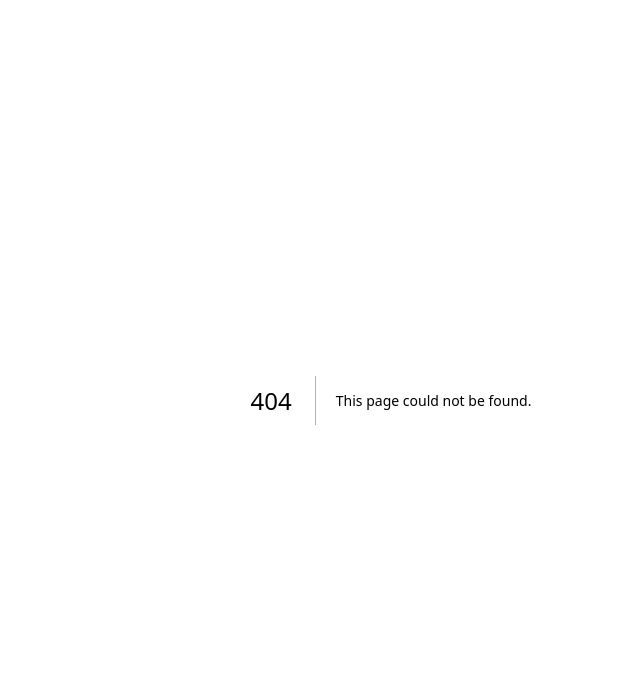
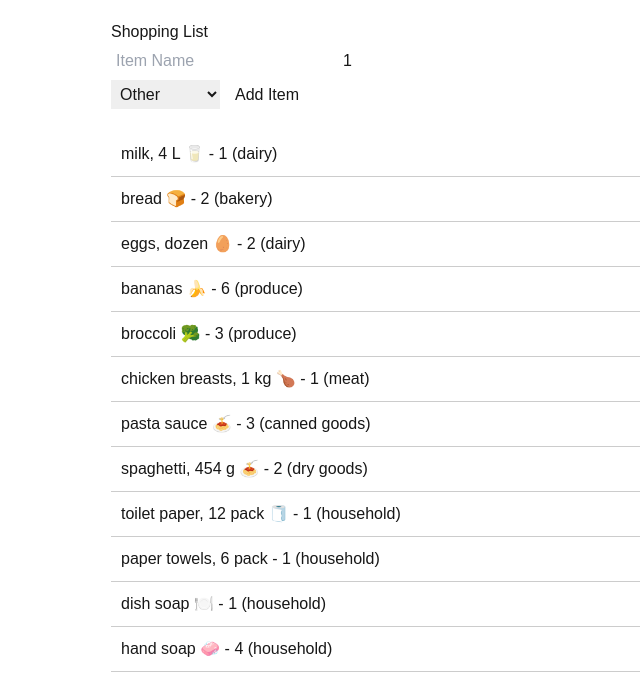
Before and after one commit to ruchi079/cprg-306, a Next.js app: page /week-7 in a window 1280 px wide. Before the commit this address had no page. Shown: the top 696 px of the page, without its empty margins (249-889 px from the left). Built offline with nearby package versions, Linux system fonts and the light colour scheme.

Commit message:
Added week-7 folder with shopping list app

```diff
--- a/app/page.js
+++ b/app/page.js
@@ -25,6 +25,16 @@ export default function Home() {
             Week 5
           </Link>
         </li>
+        <li>
+          <Link href="/week-6" className="text-blue-500 hover:underline">
+            Week 6
+          </Link>
+        </li>
+        <li>
+          <Link href="/week-7" className="text-blue-500 hover:underline">
+            Week 7
+          </Link>
+        </li>
       </ul>
     </main>
   );
--- /dev/null
+++ b/app/week-7/item-list.js
@@ -0,0 +1,11 @@
+export default function ItemList({ items }) {
+  return (
+    <ul style={{ listStyle: "none", padding: 0 }}>
+      {items.map((item) => (
+        <li key={item.id} style={{ borderBottom: "1px solid #ccc", padding: "10px" }}>
+          {item.name} - {item.quantity} ({item.category})
+        </li>
+      ))}
+    </ul>
+  );
+}
--- /dev/null
+++ b/app/week-7/item.js
@@ -0,0 +1,7 @@
+export default function Item({ name, quantity }) {
+    return (
+      <li className="capitalize">
+        {name} - {quantity}
+      </li>
+    );
+  }
--- /dev/null
+++ b/app/week-7/items.json
@@ -0,0 +1,14 @@
+[
+    { "id": "1h2GJKH12gkHG31h1H", "name": "milk, 4 L 🥛", "quantity": 1, "category": "dairy" },
+    { "id": "2KJH3k2j3H1k2J3K1H", "name": "bread 🍞", "quantity": 2, "category": "bakery" },
+    { "id": "3h2KJH3k2j3H1k2J3", "name": "eggs, dozen 🥚", "quantity": 2, "category": "dairy" },
+    { "id": "4k2J3K1H2GJKH12gk", "name": "bananas 🍌", "quantity": 6, "category": "produce" },
+    { "id": "5H1h1H2KJH3k2j3H", "name": "broccoli 🥦", "quantity": 3, "category": "produce" },
+    { "id": "6H1k2J3K1H2GJKH1", "name": "chicken breasts, 1 kg 🍗", "quantity": 1, "category": "meat" },
+    { "id": "7gkHG31h1H2KJH3k", "name": "pasta sauce 🍝", "quantity": 3, "category": "canned goods" },
+    { "id": "8j3H1k2J3K1H2GJK", "name": "spaghetti, 454 g 🍝", "quantity": 2, "category": "dry goods" },
+    { "id": "9H12gkHG31h1H2KJ", "name": "toilet paper, 12 pack 🧻", "quantity": 1, "category": "household" },
+    { "id": "10H3k2j3H1k2J3K1", "name": "paper towels, 6 pack", "quantity": 1, "category": "household" },
+    { "id": "11k2J3K1H2GJKH12", "name": "dish soap 🍽️", "quantity": 1, "category": "household" },
+    { "id": "12GJKH12gkHG31h1", "name": "hand soap 🧼", "quantity": 4, "category": "household" }
+]
--- /dev/null
+++ b/app/week-7/new-item.js
@@ -0,0 +1,41 @@
+import React, { useState } from "react";
+
+export default function NewItem({ onAddItem }) {
+  const [name, setName] = useState("");
+  const [quantity, setQuantity] = useState(1);
+  const [category, setCategory] = useState("Other");
+
+  const handleSubmit = (e) => {
+    e.preventDefault();
+    onAddItem({ id: Math.random().toString(), name, quantity, category });
+    setName(""); // Reset input fields after submission
+  };
+
+  return (
+    <form onSubmit={handleSubmit} style={{ marginBottom: "20px" }}>
+      <input
+        type="text"
+        placeholder="Item Name"
+        value={name}
+        onChange={(e) => setName(e.target.value)}
+        style={{ marginRight: "10px", padding: "5px" }}
+      />
+      <input
+        type="number"
+        value={quantity}
+        onChange={(e) => setQuantity(e.target.value)}
+        style={{ marginRight: "10px", padding: "5px" }}
+      />
+      <select
+        value={category}
+        onChange={(e) => setCategory(e.target.value)}
+        style={{ marginRight: "10px", padding: "5px" }}
+      >
+        <option value="Other">Other</option>
+        <option value="Groceries">Groceries</option>
+        <option value="Electronics">Electronics</option>
+      </select>
+      <button type="submit" style={{ padding: "5px" }}>Add Item</button>
+    </form>
+  );
+}
--- /dev/null
+++ b/app/week-7/page.js
@@ -0,0 +1,21 @@
+"use client";
+import React, { useState } from "react";
+import NewItem from "./new-item";
+import ItemList from "./item-list";
+import itemsData from "./items.json";
+
+export default function Page() {
+  const [items, setItems] = useState(itemsData);
+
+  const handleAddItem = (newItem) => {
+    setItems([...items, newItem]); // Add new item to state
+  };
+
+  return (
+    <div style={{ padding: "20px", maxWidth: "600px", margin: "auto" }}>
+      <h1>Shopping List</h1>
+      <NewItem onAddItem={handleAddItem} />
+      <ItemList items={items} />
+    </div>
+  );
+}
```
